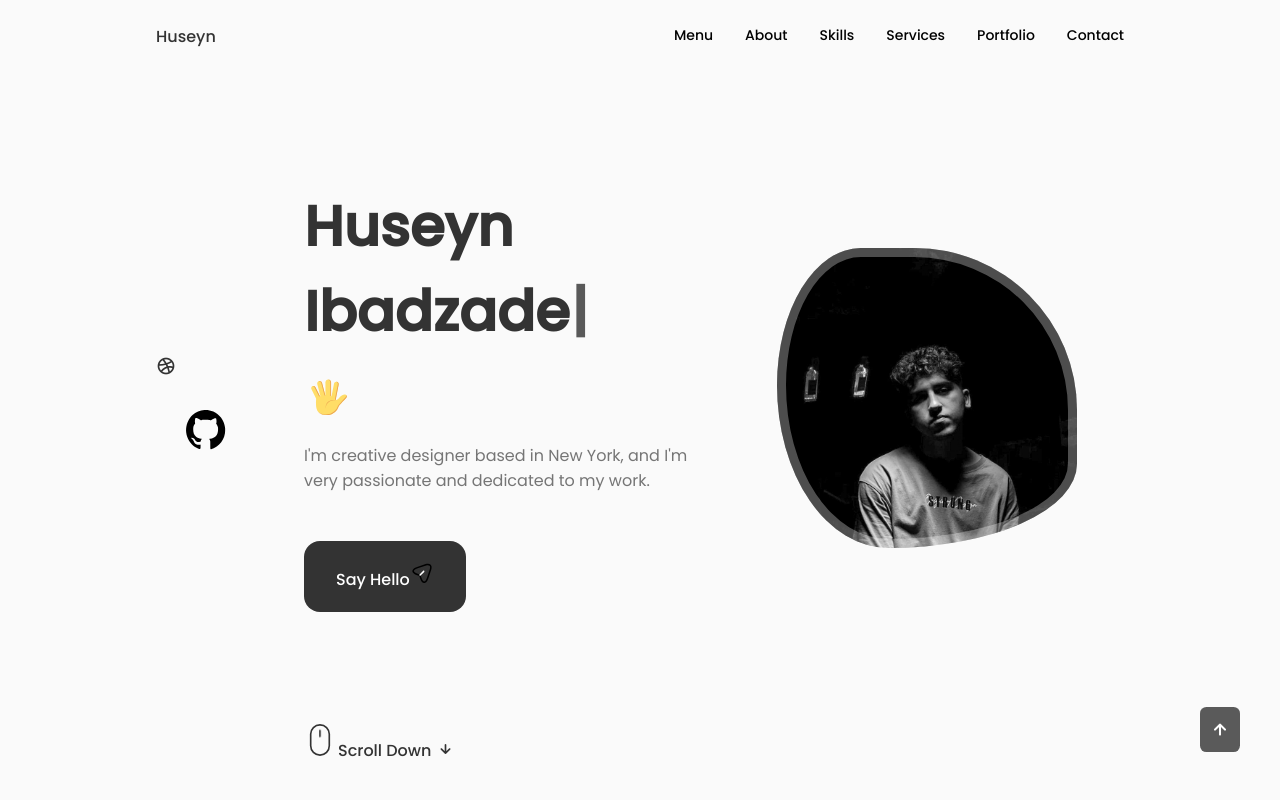
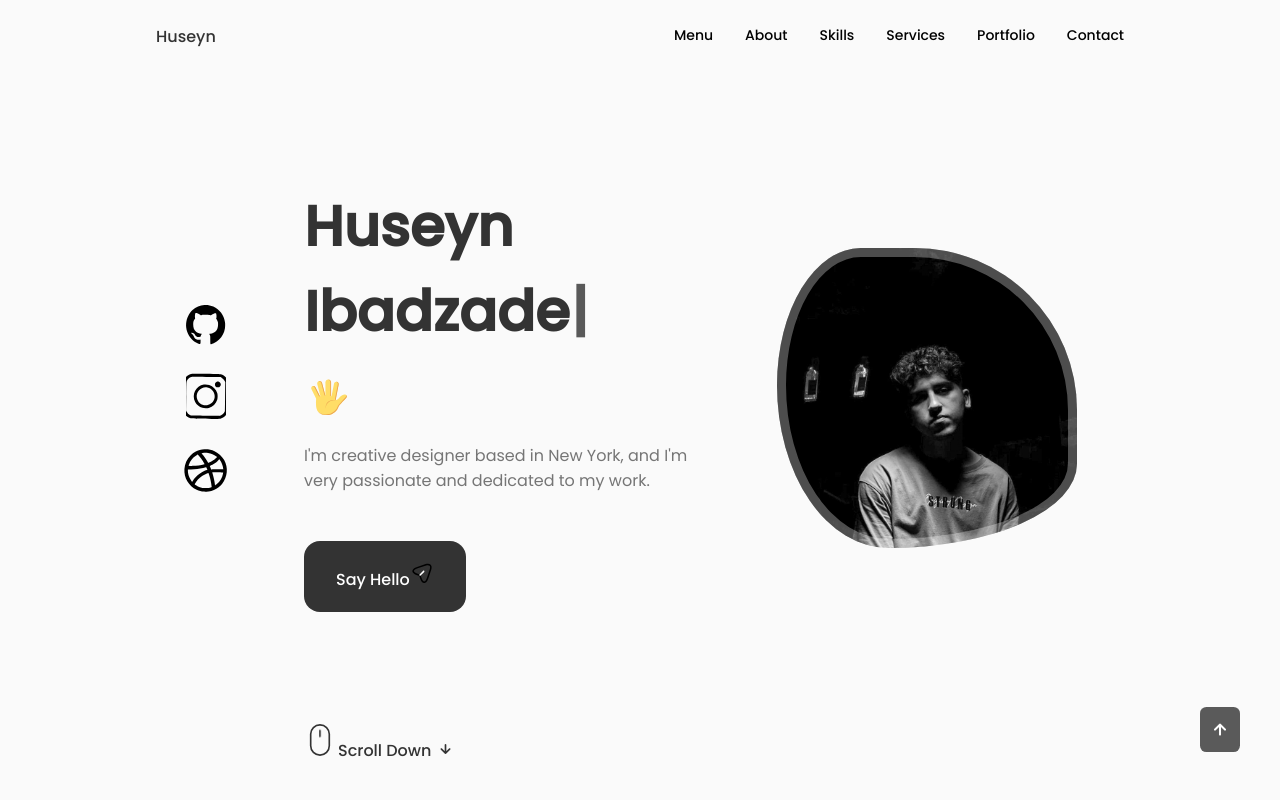
Before and after one commit to xgusein/work_tasks, a React (Create React App) app in the folder myportfolio/: page / in a window 1280 px wide. Shown: the top 800 px of the page. Built offline with nearby package versions, Linux system fonts and the light colour scheme; what lord-icon-element would draw is missing.

Commit message:
changes icons finished

```diff
--- a/myportfolio/package.json
+++ b/myportfolio/package.json
@@ -20,6 +20,7 @@
     "react-icons": "^4.10.1",
     "react-loader-spinner": "^4.0.0",
     "react-lottie": "^1.2.3",
+    "react-native": "^0.72.4",
     "react-scripts": "^5.0.1",
     "react-spinners": "^0.13.8",
     "sass": "^1.58.0",
--- a/myportfolio/src/App.js
+++ b/myportfolio/src/App.js
@@ -12,7 +12,19 @@ import Footer from './components/footer/Footer';
 import ScrUp from './components/scrup/ScrUp';
 import { useState, useEffect } from "react";
 import ScaleLoader from "react-spinners/ScaleLoader";
+// import Lottie from 'react-lottie'
+// import scgit from '../home/animation_lmgbjrp4.json'
+
+
 function App() {
+  // const defaultOptions = {
+  //   loop: true,
+  //   autoplay: true,
+  //   animationData: scgit,
+  //   rendererSettings: {
+  //     preserveAspectRatio: 'xMidYMid slice'
+  //   }
+  // }
   const [loading, setLoading] = useState(false)
   useEffect(() => {
     setLoading(true)
@@ -24,13 +36,7 @@ function App() {
     <>
       {
         loading ?
-          <ScaleLoader className='Dotloader'
-            color={'#000000'}
-            loading={loading}
-            size={100}
-            aria-label="Loading Spinner"
-            data-testid="loader"
-          />
+          <ScaleLoader className='Dotloader'/>
           :
           <>
             <Header />
--- a/myportfolio/src/components/home/Social.js
+++ b/myportfolio/src/components/home/Social.js
@@ -12,17 +12,33 @@ const Social = () => {
       preserveAspectRatio: 'xMidYMid slice'
     }
   }
+  const defaultOptions1 = {
+    loop: true,
+    autoplay: true,
+    animationData: scig,
+    rendererSettings: {
+      preserveAspectRatio: 'xMidYMid slice'
+    }
+  }
+  const defaultOptions2 = {
+    loop: true,
+    autoplay: true,
+    animationData: sctrib,
+    rendererSettings: {
+      preserveAspectRatio: 'xMidYMid slice'
+    }
+  }
 
   return (
     <div className='home__social'>
       <a href="" className="home__social-icon" target="_blank">
-
+        <Lottie width={100} options={defaultOptions} />
       </a>
       <a href="" className="home__social-icon" target="_blank">
-        <i class="uil uil-dribbble"></i>
+        <Lottie width={40} options={defaultOptions1} />
       </a>
       <a href="" className="home__social-icon" target="_blank">
-      <Lottie width={100}  options={defaultOptions}/>
+        <Lottie width={60}  options={defaultOptions2} />
       </a>
     </div>
   )
```
Also changed, not shown: myportfolio/src/Loader.js (added, +12 -0 lines), myportfolio/src/Cool-CSS-Loader.gif (added), 1 other file (tests, documents, lock files or other folders).
